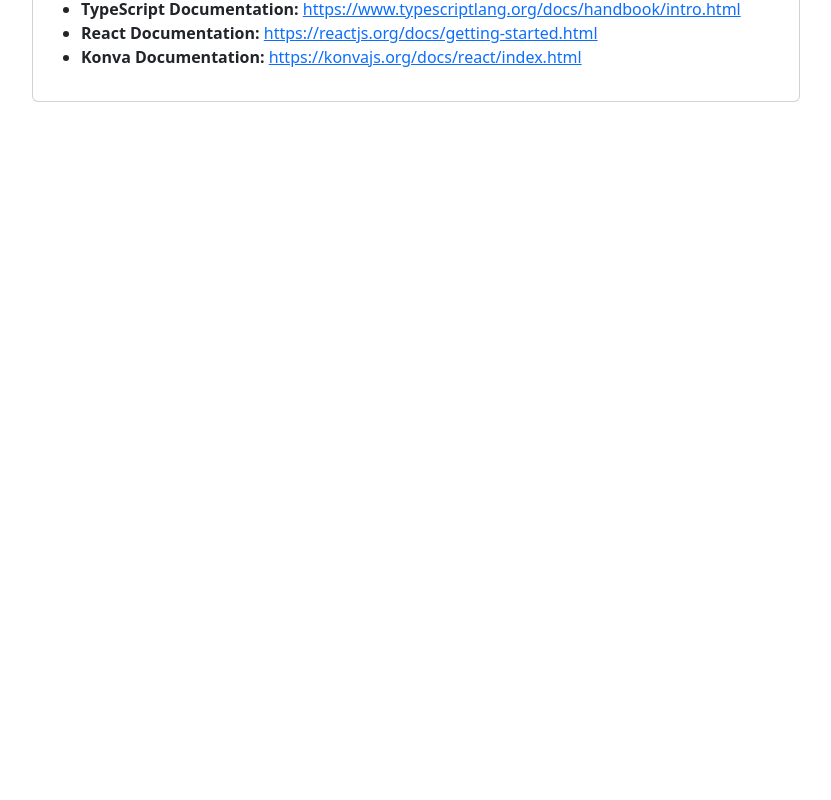
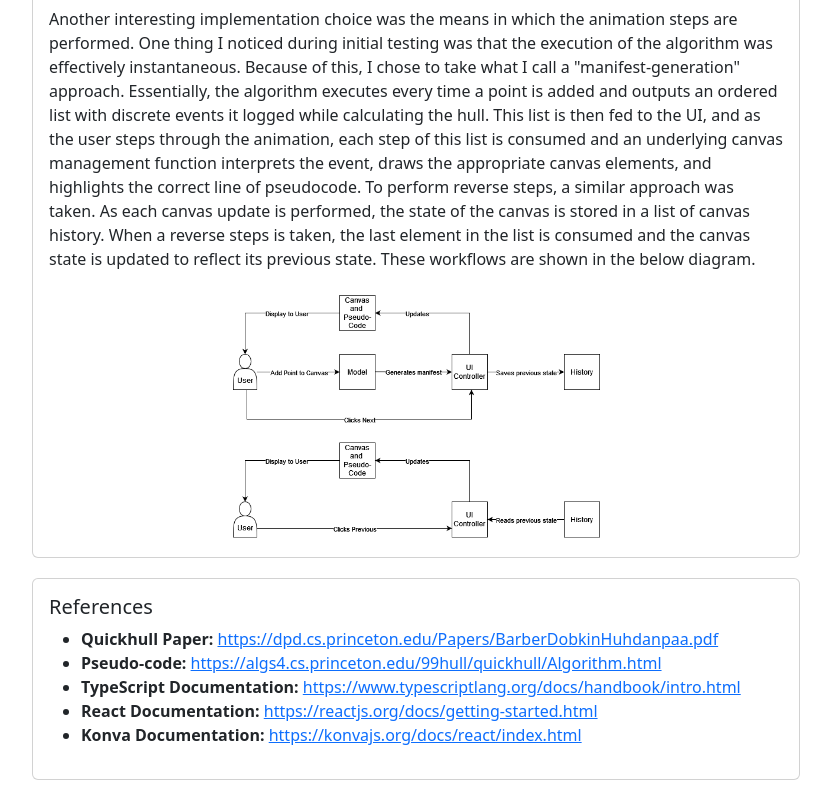
Before and after one commit to Ryanmmlarue/convex-hull, a React (Create React App) app: page /#/home in a window 1280 px wide. Before the commit this address led to /#/. Shown: the part 1412-2212 px from the top of the page, without its empty margins (224-1055 px from the left). Before the commit the page ends 1534 px from the top, so only its background shows below. Built offline with nearby package versions, Linux system fonts and the light colour scheme.

Commit message:
Added diagram and design choices section

```diff
--- a/src/features/Home/Home.css
+++ b/src/features/Home/Home.css
@@ -16,3 +16,10 @@
 tbody tr:nth-child(even){
   background-color: #F2F2F2;
 }
+
+.center {
+  display: block;
+  margin-left: auto;
+  margin-right: auto;
+  width: 50%;
+}
--- a/src/features/Home/Home.tsx
+++ b/src/features/Home/Home.tsx
@@ -1,6 +1,7 @@
 import { Card } from "react-bootstrap";
 import Pseudocode from "../Aide/Pseudocode/Pseudocode";
-import "./Home.css"
+import "./Home.css";
+
 
 /**
  * Defines the Home component which contains various information regarding the
@@ -71,7 +72,18 @@
       <Card.Body>
         <Card.Title>Design Choices</Card.Title>
         <Card.Text>
-          TODO: Discuss any interesting choices that you made in the implementation of the algorithm.
+          One of the interesting things found when doing initial problem research was that many proposed implementations did not actually create true subsets of points for recursive steps. Rather than creating and recursing on subsets, these implementations would simply recurse with the whole set of points, testing all points against the segment to determine which points belonged in the subset. Rather than do this, the implementation for this project generates and recurses on the subsets, removing the extra checks at each recursive level.
+
+          <br />
+          <br />
+
+          Another interesting implementation choice was the means in which the animation steps are performed. One thing I noticed during initial testing was that the execution of the algorithm was effectively instantaneous. Because of this, I chose to take what I call a  "manifest-generation" approach. Essentially, the algorithm executes every time a point is added and outputs an ordered list with  discrete events it logged while calculating the hull. This list is then fed to the UI, and as the user steps through the animation, each step of this list is consumed and an underlying canvas management function interprets the event, draws the appropriate canvas elements, and highlights the correct line of pseudocode. To perform reverse steps, a similar approach was taken. As each canvas update is performed, the state of the canvas is stored in a list of canvas history. When a reverse steps is taken, the last element in the list is consumed and the canvas state is updated to reflect its previous state. These workflows are shown in the below diagram.
+
+          <br />
+          <br />
+
+          <img src={ require('../../state_diagram.png') } alt="State Diagram" className="center"/>
+
         </Card.Text>
       </Card.Body>
     </Card>
```
Also changed, not shown: src/state_diagram.png (added).
